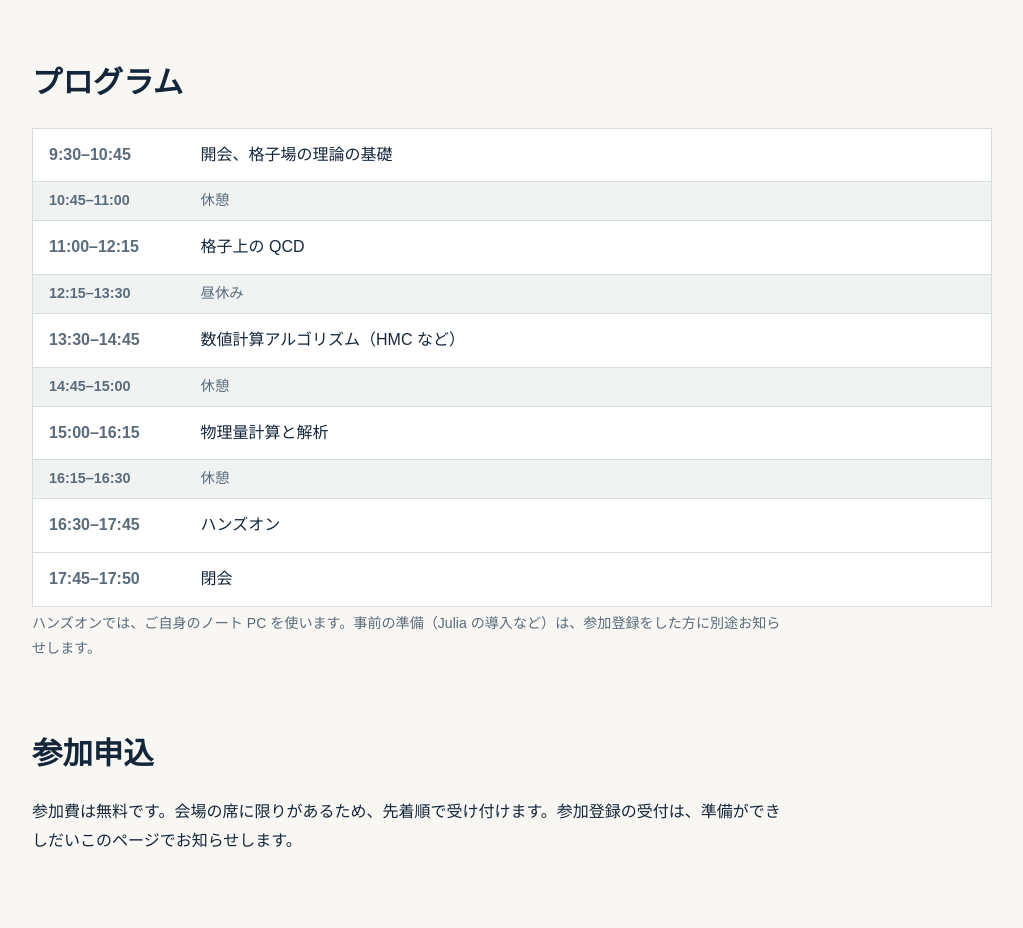
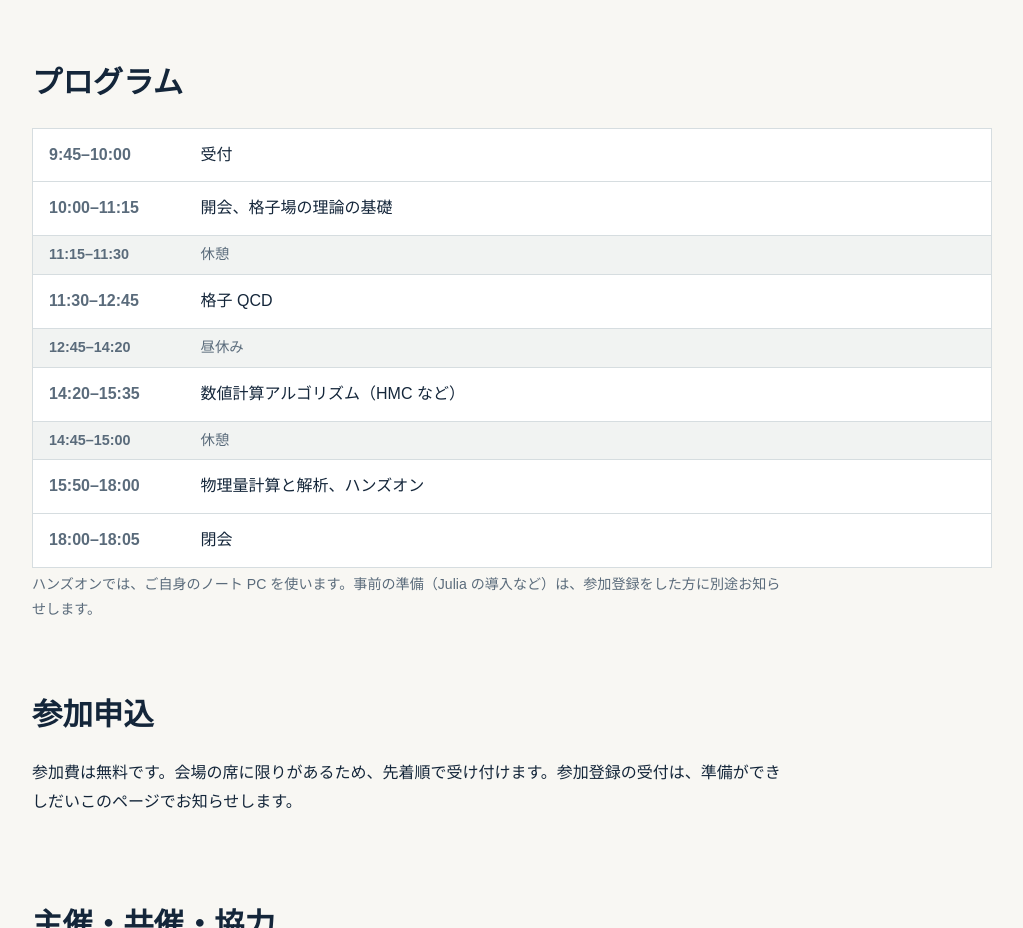
Before and after one commit to akio-tomiya/lattice-school-2027, a plain HTML site: page index.html in a window 1280 px wide. Shown: the part 960-1888 px from the top of the page, without its empty margins (128-1151 px from the left). Drawn offline with Linux system fonts and the light colour scheme.

Commit message:
Update index.html

```diff
--- a/index.html
+++ b/index.html
@@ -97,16 +97,15 @@
         <h2>プログラム</h2>
         <table>
           <tbody>
-            <tr><th>9:30–10:45</th><td>開会、格子場の理論の基礎</td></tr>
-            <tr class="break"><th>10:45–11:00</th><td>休憩</td></tr>
-            <tr><th>11:00–12:15</th><td>格子上の QCD</td></tr>
-            <tr class="break"><th>12:15–13:30</th><td>昼休み</td></tr>
-            <tr><th>13:30–14:45</th><td>数値計算アルゴリズム（HMC など）</td></tr>
+            <tr><th>9:45–10:00</th><td>受付</td></tr>
+            <tr><th>10:00–11:15</th><td>開会、格子場の理論の基礎</td></tr>
+            <tr class="break"><th>11:15–11:30</th><td>休憩</td></tr>
+            <tr><th>11:30–12:45</th><td>格子 QCD</td></tr>
+            <tr class="break"><th>12:45–14:20</th><td>昼休み</td></tr>
+            <tr><th>14:20–15:35</th><td>数値計算アルゴリズム（HMC など）</td></tr>
             <tr class="break"><th>14:45–15:00</th><td>休憩</td></tr>
-            <tr><th>15:00–16:15</th><td>物理量計算と解析</td></tr>
-            <tr class="break"><th>16:15–16:30</th><td>休憩</td></tr>
-            <tr><th>16:30–17:45</th><td>ハンズオン</td></tr>
-            <tr><th>17:45–17:50</th><td>閉会</td></tr>
+            <tr><th>15:50–18:00</th><td>物理量計算と解析、ハンズオン</td></tr>
+            <tr><th>18:00–18:05</th><td>閉会</td></tr>
           </tbody>
         </table>
         <p class="small">ハンズオンでは、ご自身のノート PC を使います。事前の準備（Julia の導入など）は、参加登録をした方に別途お知らせします。</p>
```
